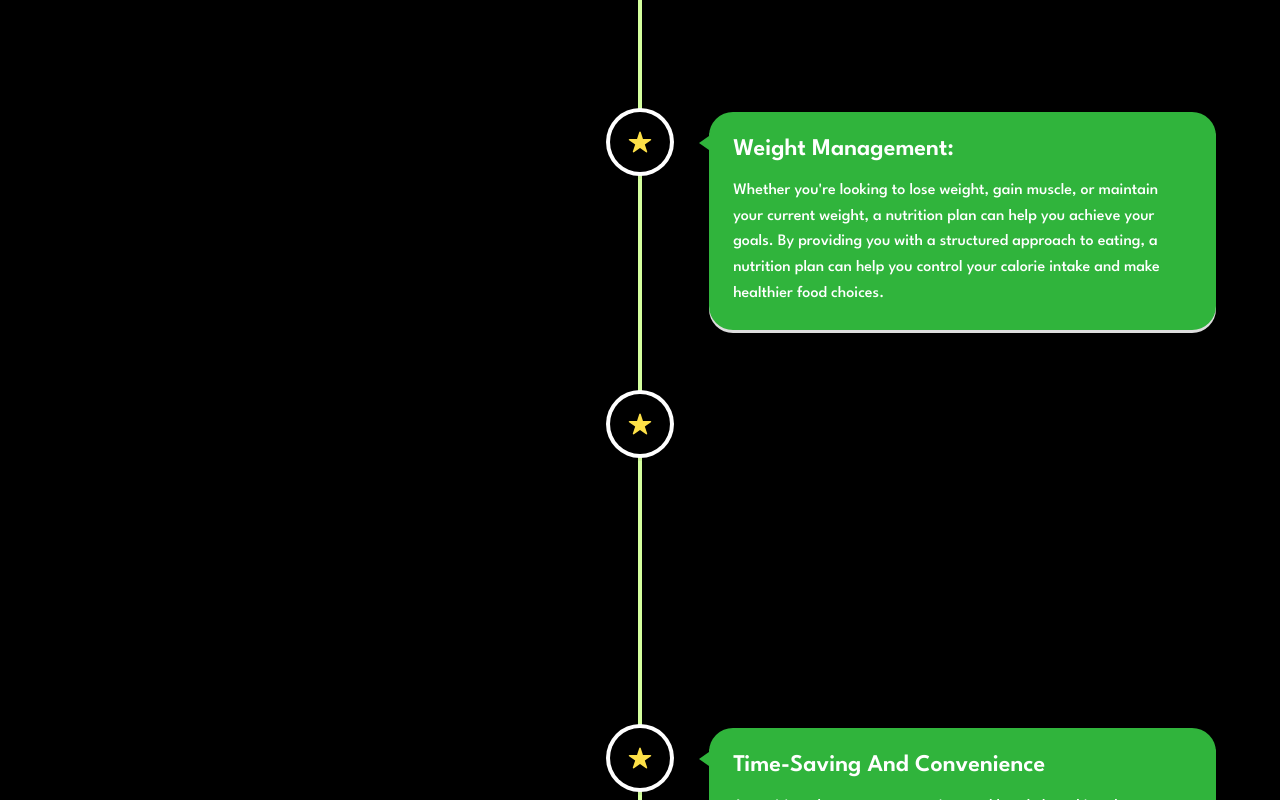
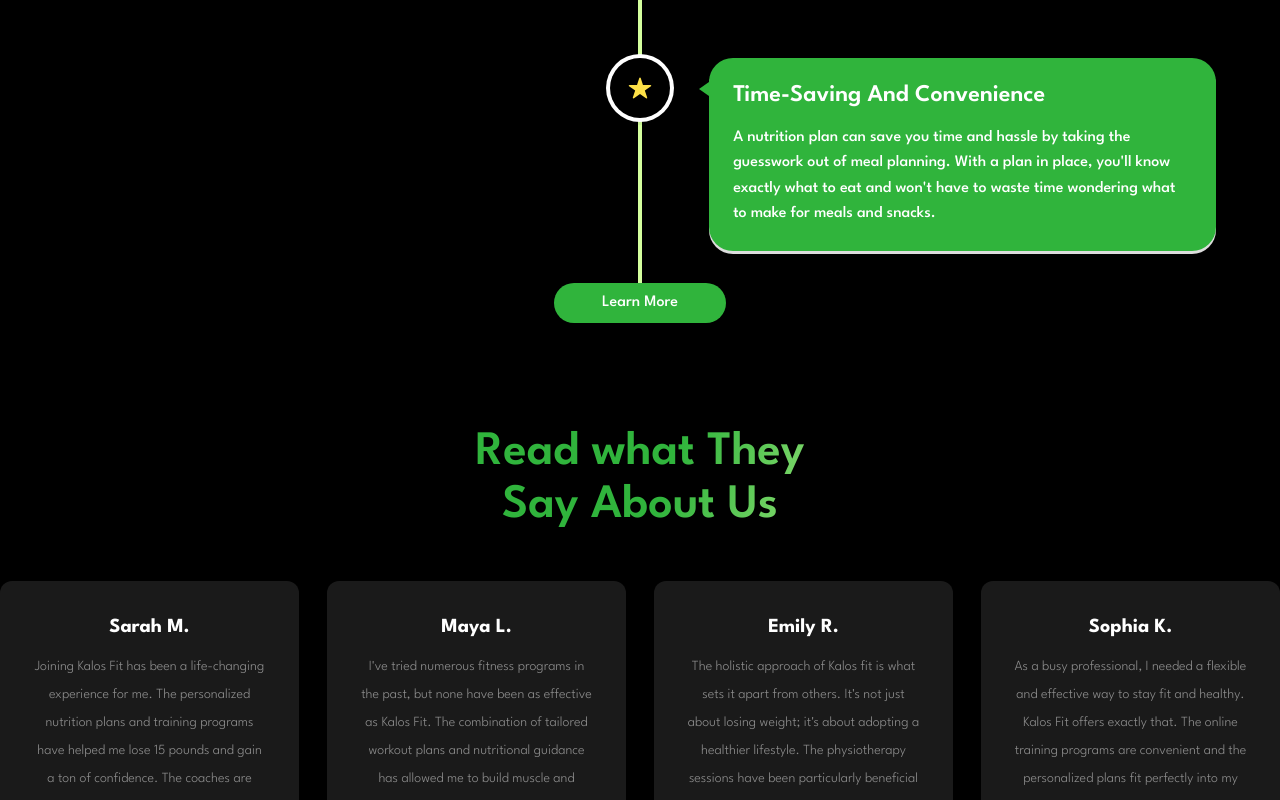
Before and after one commit to mohamed-sayed-elmahdy/kalos-fit, a Next.js app: page / in a window 1280 px wide. Shown: the part 2620-3420 px from the top of the page. Built offline with nearby package versions, Linux system fonts and the light colour scheme.

Commit message:
New Version

```diff
--- a/src/app/components/HeroSection/HeroSection.jsx
+++ b/src/app/components/HeroSection/HeroSection.jsx
@@ -26,6 +26,7 @@ function HeroSection() {
           {/* btn and socials */}
           <div className="flex flex-col xl:flex-row items-center gap-8 ">
             <PackageButton
+            path="/packages"
               parentStyling="mt-2 md:mt-0 flex justify-center items-center duration-500"
               buttonStyling="py-2 px-8 bg-black border-2 border-[#30B43C] text-[#30B43C] rounded-3xl capitalize lg:text-base hover:bg-[#30B43C] hover:text-white font-medium transition-all"
               children="choose your Package"
--- a/src/app/components/HowWeCan/HowWecan.jsx
+++ b/src/app/components/HowWeCan/HowWecan.jsx
@@ -7,10 +7,12 @@ import {
   VerticalTimelineElement,
 } from "react-vertical-timeline-component";
 import "react-vertical-timeline-component/style.min.css";
+import PackageButton from "../PackageButton/PackageButton";
+import Link from "next/link";
 
 function HowWecan() {
   return (
-    <div className="flex flex-col justify-center items-center my-7">
+    <div className="flex flex-col justify-center items-center my-7 ">
       <h1 className="h1 text-gradient my-12">How We Can Help You</h1>
       <VerticalTimeline lineColor="#D4FF9E" animate={true}>
         <VerticalTimelineElement
@@ -111,6 +113,14 @@ function HowWecan() {
           </p>
         </VerticalTimelineElement>
       </VerticalTimeline>
+      <div className=" w-full flex items-center justify-center ">
+        <PackageButton
+          path="/about"
+          children="Learn More"
+          parentStyling="mt-10 md:mt-0 flex justify-center items-center lg:ml-6 lg:flex mr-6"
+          buttonStyling="py-2 px-12 bg-[#30B43C] text-[#FFFFFF] rounded-3xl capitalize lg:text-base hover:bg-[#D4FF9E] hover:text-black font-medium transition-all"
+        />
+      </div>
     </div>
   );
 }
--- a/src/app/components/Navbar/Navbar.jsx
+++ b/src/app/components/Navbar/Navbar.jsx
@@ -97,6 +97,7 @@ function NavBar() {
                   </Link>
                 </li>
                 <PackageButton
+                path="/packages"
                   onClick={() => setNavbar(!navbar)}
                   parentStyling="mt-10 md:mt-0 flex justify-center items-center lg:ml-6 md:hidden lg:flex"
                   buttonStyling="py-2 px-8 bg-[#30B43C] text-[#FFFFFF] rounded-3xl capitalize lg:text-base hover:bg-[#D4FF9E] hover:text-black font-medium transition-all"
--- a/src/app/components/PackageButton/PackageButton.jsx
+++ b/src/app/components/PackageButton/PackageButton.jsx
@@ -1,9 +1,9 @@
 import React from 'react'
 import Link from "next/link";
 
-function PackageButton({parentStyling, buttonStyling, children, onClick}) {
+function PackageButton({parentStyling, buttonStyling, children, onClick,path}) {
   return (
-    <Link href="/packages" onClick={onClick}>
+    <Link href={path} onClick={onClick}>
     <div className={parentStyling}>
       <button className={buttonStyling}>
         {children}
--- a/src/app/components/WhatTheySay.jsx
+++ b/src/app/components/WhatTheySay.jsx
@@ -43,7 +43,7 @@ function TestimonialCard({ name, text, thirdCardMargin }) {
 
 function WhatTheySay() {
   return (
-    <div className="text-white my-12">
+    <div className="text-white my-16">
       <div className="text-center py-10">
         <h2 className="text-gradient h2 mx-auto max-w-96 mb-12">
           Read what They Say About Us
--- a/src/app/page.jsx
+++ b/src/app/page.jsx
@@ -8,8 +8,8 @@ export default function Home() {
  <div>
   <HeroSection/>
 <ProgramSection/>
+<HowWecan/>
 <WhatTheySay/>
-<HowWecan/>
  </div>
   );
 }
```
